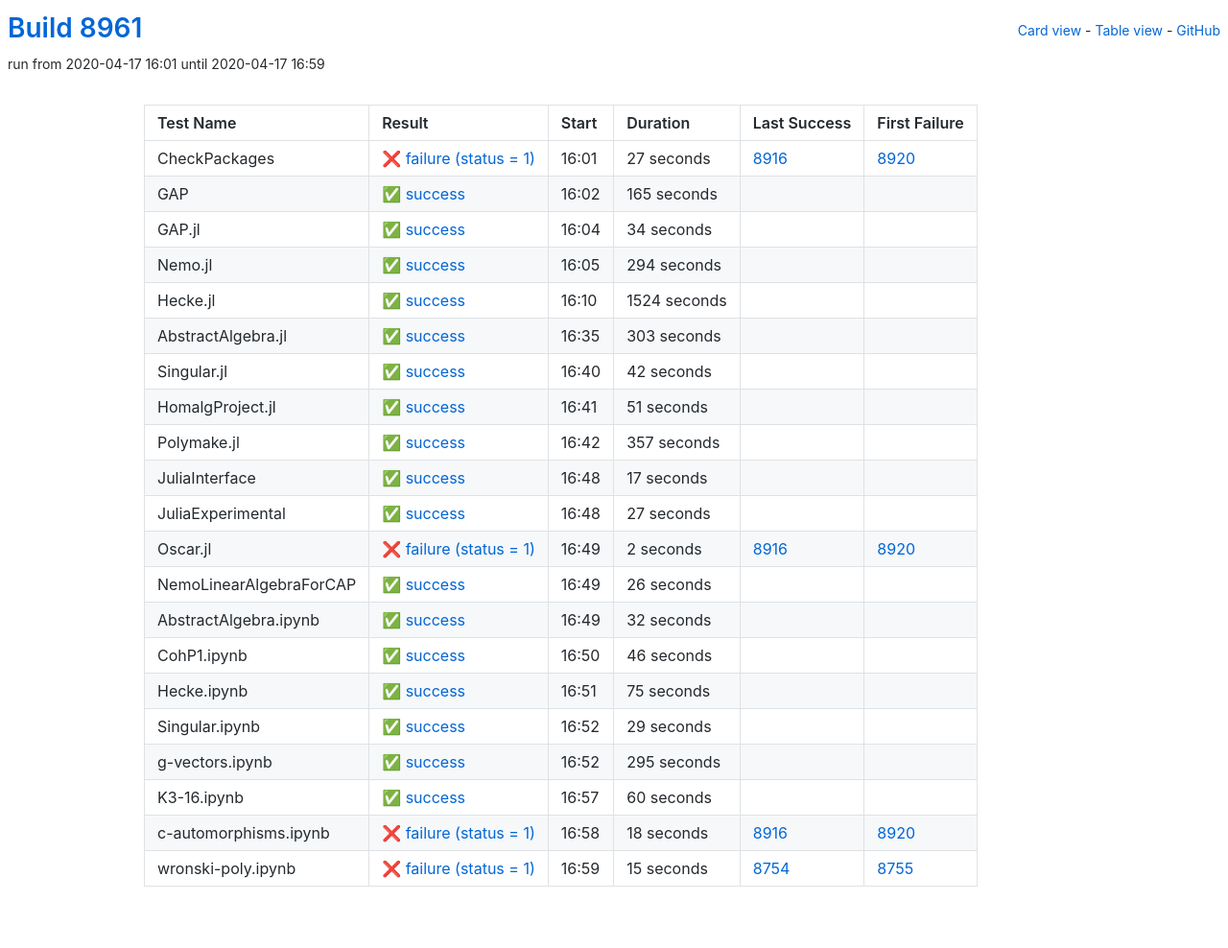
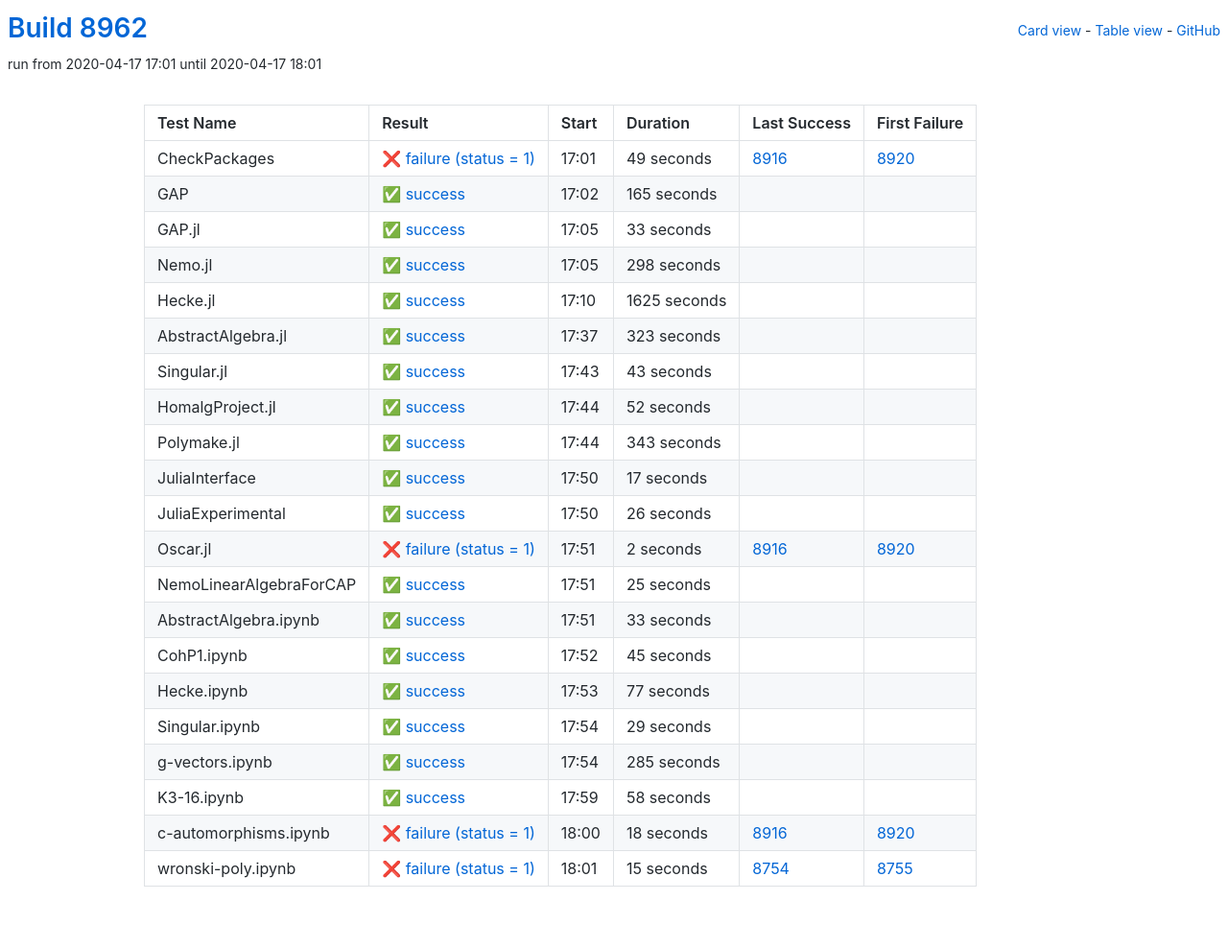
Before and after one commit to oscar-system/oscar-ci-status, a Jekyll site: the page built from table.html, in a window 1280 px wide. Shown: the whole page at 96% size. Built offline with Jekyll 4.4.1, drawn with Linux system fonts in a browser that asks for light colours.

Commit message:
Build 8962

```diff
--- a/_data/ci.yml
+++ b/_data/ci.yml
@@ -1,16 +1,16 @@
-build: 8961
-build_url: https://oscarci.mathematik.uni-kl.de/job/oscar/8961/
+build: 8962
+build_url: https://oscarci.mathematik.uni-kl.de/job/oscar/8962/
 job: oscar
 tests:
-- duration: 27
+- duration: 49
   exitcode: 1
   first_failure: 8920
   first_failure_url: https://oscarci.mathematik.uni-kl.de/job/oscar/8920/
   last_success: 8916
   last_success_url: https://oscarci.mathematik.uni-kl.de/job/oscar/8916/
-  log: https://oscarci.mathematik.uni-kl.de/job/oscar/8961/artifact/logs/build-8961/CheckPackages.log
+  log: https://oscarci.mathematik.uni-kl.de/job/oscar/8962/artifact/logs/build-8962/CheckPackages.log
   name: CheckPackages
-  start: 2020-04-17 16:01
+  start: 2020-04-17 17:01
   status: failure
   success: false
 - duration: 165
@@ -19,86 +19,86 @@
   first_failure_url: null
   last_success: false
   last_success_url: null
-  log: https://oscarci.mathematik.uni-kl.de/job/oscar/8961/artifact/logs/build-8961/GAP.log
+  log: https://oscarci.mathematik.uni-kl.de/job/oscar/8962/artifact/logs/build-8962/GAP.log
   name: GAP
-  start: 2020-04-17 16:02
+  start: 2020-04-17 17:02
   status: success
   success: true
-- duration: 34
+- duration: 33
   exitcode: 0
   first_failure: false
   first_failure_url: null
   last_success: false
   last_success_url: null
-  log: https://oscarci.mathematik.uni-kl.de/job/oscar/8961/artifact/logs/build-8961/GAP.jl.log
+  log: https://oscarci.mathematik.uni-kl.de/job/oscar/8962/artifact/logs/build-8962/GAP.jl.log
   name: GAP.jl
-  start: 2020-04-17 16:04
+  start: 2020-04-17 17:05
   status: success
   success: true
-- duration: 294
+- duration: 298
   exitcode: 0
   first_failure: false
   first_failure_url: null
   last_success: false
   last_success_url: null
-  log: https://oscarci.mathematik.uni-kl.de/job/oscar/8961/artifact/logs/build-8961/Nemo.jl.log
+  log: https://oscarci.mathematik.uni-kl.de/job/oscar/8962/artifact/logs/build-8962/Nemo.jl.log
   name: Nemo.jl
-  start: 2020-04-17 16:05
+  start: 2020-04-17 17:05
   status: success
   success: true
-- duration: 1524
+- duration: 1625
   exitcode: 0
   first_failure: false
   first_failure_url: null
   last_success: false
   last_success_url: null
-  log: https://oscarci.mathematik.uni-kl.de/job/oscar/8961/artifact/logs/build-8961/Hecke.jl.log
+  log: https://oscarci.mathematik.uni-kl.de/job/oscar/8962/artifact/logs/build-8962/Hecke.jl.log
   name: Hecke.jl
-  start: 2020-04-17 16:10
+  start: 2020-04-17 17:10
   status: success
   success: true
-- duration: 303
+- duration: 323
   exitcode: 0
   first_failure: false
   first_failure_url: null
   last_success: false
   last_success_url: null
-  log: https://oscarci.mathematik.uni-kl.de/job/oscar/8961/artifact/logs/build-8961/AbstractAlgebra.jl.log
+  log: https://oscarci.mathematik.uni-kl.de/job/oscar/8962/artifact/logs/build-8962/AbstractAlgebra.jl.log
   name: AbstractAlgebra.jl
-  start: 2020-04-17 16:35
+  start: 2020-04-17 17:37
   status: success
   success: true
-- duration: 42
+- duration: 43
   exitcode: 0
   first_failure: false
   first_failure_url: null
   last_success: false
   last_success_url: null
-  log: https://oscarci.mathematik.uni-kl.de/job/oscar/8961/artifact/logs/build-8961/Singular.jl.log
+  log: https://oscarci.mathematik.uni-kl.de/job/oscar/8962/artifact/logs/build-8962/Singular.jl.log
   name: Singular.jl
-  start: 2020-04-17 16:40
+  start: 2020-04-17 17:43
   status: success
   success: true
-- duration: 51
+- duration: 52
   exitcode: 0
   first_failure: false
   first_failure_url: null
   last_success: false
   last_success_url: null
-  log: https://oscarci.mathematik.uni-kl.de/job/oscar/8961/artifact/logs/build-8961/HomalgProject.jl.log
+  log: https://oscarci.mathematik.uni-kl.de/job/oscar/8962/artifact/logs/build-8962/HomalgProject.jl.log
   name: HomalgProject.jl
-  start: 2020-04-17 16:41
+  start: 2020-04-17 17:44
   status: success
   success: true
-- duration: 357
+- duration: 343
   exitcode: 0
   first_failure: false
   first_failure_url: null
   last_success: false
   last_success_url: null
-  log: https://oscarci.mathematik.uni-kl.de/job/oscar/8961/artifact/logs/build-8961/Polymake.jl.log
+  log: https://oscarci.mathematik.uni-kl.de/job/oscar/8962/artifact/logs/build-8962/Polymake.jl.log
   name: Polymake.jl
-  start: 2020-04-17 16:42
+  start: 2020-04-17 17:44
   status: success
   success: true
 - duration: 17
@@ -107,20 +107,20 @@
   first_failure_url: null
   last_success: false
   last_success_url: null
-  log: https://oscarci.mathematik.uni-kl.de/job/oscar/8961/artifact/logs/build-8961/JuliaInterface.log
+  log: https://oscarci.mathematik.uni-kl.de/job/oscar/8962/artifact/logs/build-8962/JuliaInterface.log
   name: JuliaInterface
-  start: 2020-04-17 16:48
+  start: 2020-04-17 17:50
   status: success
   success: true
-- duration: 27
+- duration: 26
   exitcode: 0
   first_failure: false
   first_failure_url: null
   last_success: false
   last_success_url: null
-  log: https://oscarci.mathematik.uni-kl.de/job/oscar/8961/artifact/logs/build-8961/JuliaExperimental.log
+  log: https://oscarci.mathematik.uni-kl.de/job/oscar/8962/artifact/logs/build-8962/JuliaExperimental.log
   name: JuliaExperimental
-  start: 2020-04-17 16:48
+  start: 2020-04-17 17:50
   status: success
   success: true
 - duration: 2
@@ -129,53 +129,53 @@
   first_failure_url: https://oscarci.mathematik.uni-kl.de/job/oscar/8920/
   last_success: 8916
   last_success_url: https://oscarci.mathematik.uni-kl.de/job/oscar/8916/
-  log: https://oscarci.mathematik.uni-kl.de/job/oscar/8961/artifact/logs/build-8961/Oscar.jl.log
+  log: https://oscarci.mathematik.uni-kl.de/job/oscar/8962/artifact/logs/build-8962/Oscar.jl.log
   name: Oscar.jl
-  start: 2020-04-17 16:49
+  start: 2020-04-17 17:51
   status: failure
   success: false
-- duration: 26
+- duration: 25
   exitcode: 0
   first_failure: false
   first_failure_url: null
   last_success: false
   last_success_url: null
-  log: https://oscarci.mathematik.uni-kl.de/job/oscar/8961/artifact/logs/build-8961/NemoLinearAlgebraForCAP.log
+  log: https://oscarci.mathematik.uni-kl.de/job/oscar/8962/artifact/logs/build-8962/NemoLinearAlgebraForCAP.log
   name: NemoLinearAlgebraForCAP
-  start: 2020-04-17 16:49
+  start: 2020-04-17 17:51
   status: success
   success: true
-- duration: 32
+- duration: 33
   exitcode: 0
   first_failure: false
   first_failure_url: null
   last_success: false
   last_success_url: null
-  log: https://oscarci.mathematik.uni-kl.de/job/oscar/8961/artifact/logs/build-8961/AbstractAlgebra.ipynb.log
+  log: https://oscarci.mathematik.uni-kl.de/job/oscar/8962/artifact/logs/build-8962/AbstractAlgebra.ipynb.log
   name: AbstractAlgebra.ipynb
-  start: 2020-04-17 16:49
+  start: 2020-04-17 17:51
   status: success
   success: true
-- duration: 46
+- duration: 45
   exitcode: 0
   first_failure: false
   first_failure_url: null
   last_success: false
   last_success_url: null
-  log: https://oscarci.mathematik.uni-kl.de/job/oscar/8961/artifact/logs/build-8961/CohP1.ipynb.log
+  log: https://oscarci.mathematik.uni-kl.de/job/oscar/8962/artifact/logs/build-8962/CohP1.ipynb.log
   name: CohP1.ipynb
-  start: 2020-04-17 16:50
+  start: 2020-04-17 17:52
   status: success
   success: true
-- duration: 75
+- duration: 77
   exitcode: 0
   first_failure: false
   first_failure_url: null
   last_success: false
   last_success_url: null
-  log: https://oscarci.mathematik.uni-kl.de/job/oscar/8961/artifact/logs/build-8961/Hecke.ipynb.log
+  log: https://oscarci.mathematik.uni-kl.de/job/oscar/8962/artifact/logs/build-8962/Hecke.ipynb.log
   name: Hecke.ipynb
-  start: 2020-04-17 16:51
+  start: 2020-04-17 17:53
   status: success
   success: true
 - duration: 29
@@ -184,31 +184,31 @@
   first_failure_url: null
   last_success: false
   last_success_url: null
-  log: https://oscarci.mathematik.uni-kl.de/job/oscar/8961/artifact/logs/build-8961/Singular.ipynb.log
+  log: https://oscarci.mathematik.uni-kl.de/job/oscar/8962/artifact/logs/build-8962/Singular.ipynb.log
   name: Singular.ipynb
-  start: 2020-04-17 16:52
+  start: 2020-04-17 17:54
   status: success
   success: true
-- duration: 295
+- duration: 285
   exitcode: 0
   first_failure: false
   first_failure_url: null
   last_success: false
   last_success_url: null
-  log: https://oscarci.mathematik.uni-kl.de/job/oscar/8961/artifact/logs/build-8961/g-vectors.ipynb.log
+  log: https://oscarci.mathematik.uni-kl.de/job/oscar/8962/artifact/logs/build-8962/g-vectors.ipynb.log
   name: g-vectors.ipynb
-  start: 2020-04-17 16:52
+  start: 2020-04-17 17:54
   status: success
   success: true
-- duration: 60
+- duration: 58
   exitcode: 0
   first_failure: false
   first_failure_url: null
   last_success: false
   last_success_url: null
-  log: https://oscarci.mathematik.uni-kl.de/job/oscar/8961/artifact/logs/build-8961/K3-16.ipynb.log
+  log: https://oscarci.mathematik.uni-kl.de/job/oscar/8962/artifact/logs/build-8962/K3-16.ipynb.log
   name: K3-16.ipynb
-  start: 2020-04-17 16:57
+  start: 2020-04-17 17:59
   status: success
   success: true
 - duration: 18
@@ -217,9 +217,9 @@
   first_failure_url: https://oscarci.mathematik.uni-kl.de/job/oscar/8920/
   last_success: 8916
   last_success_url: https://oscarci.mathematik.uni-kl.de/job/oscar/8916/
-  log: https://oscarci.mathematik.uni-kl.de/job/oscar/8961/artifact/logs/build-8961/c-automorphisms.ipynb.log
+  log: https://oscarci.mathematik.uni-kl.de/job/oscar/8962/artifact/logs/build-8962/c-automorphisms.ipynb.log
   name: c-automorphisms.ipynb
-  start: 2020-04-17 16:58
+  start: 2020-04-17 18:00
   status: failure
   success: false
 - duration: 15
@@ -228,8 +228,8 @@
   first_failure_url: https://oscarci.mathematik.uni-kl.de/job/oscar/8755/
   last_success: 8754
   last_success_url: https://oscarci.mathematik.uni-kl.de/job/oscar/8754/
-  log: https://oscarci.mathematik.uni-kl.de/job/oscar/8961/artifact/logs/build-8961/wronski-poly.ipynb.log
+  log: https://oscarci.mathematik.uni-kl.de/job/oscar/8962/artifact/logs/build-8962/wronski-poly.ipynb.log
   name: wronski-poly.ipynb
-  start: 2020-04-17 16:59
+  start: 2020-04-17 18:01
   status: failure
   success: false
```
Also changed, not shown: README.md.
